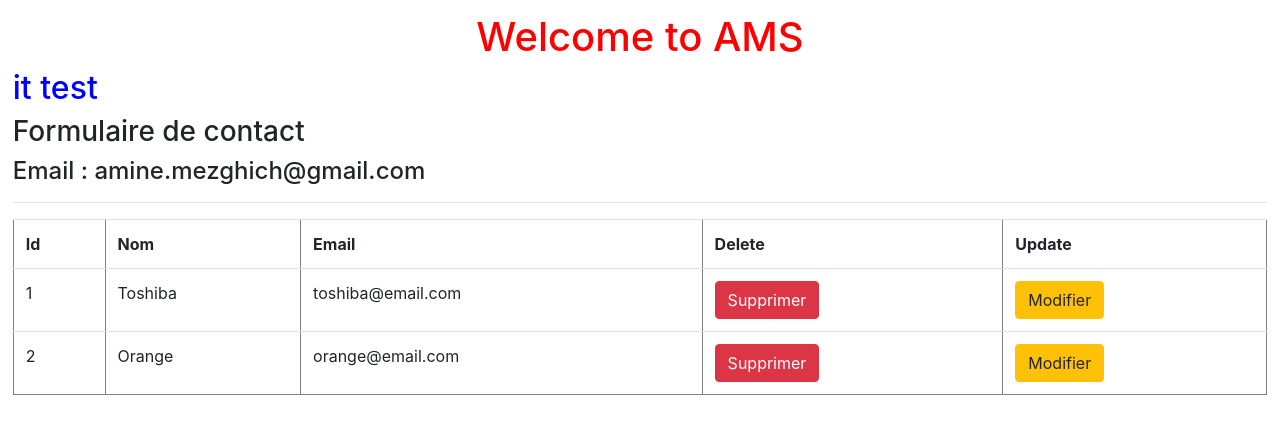
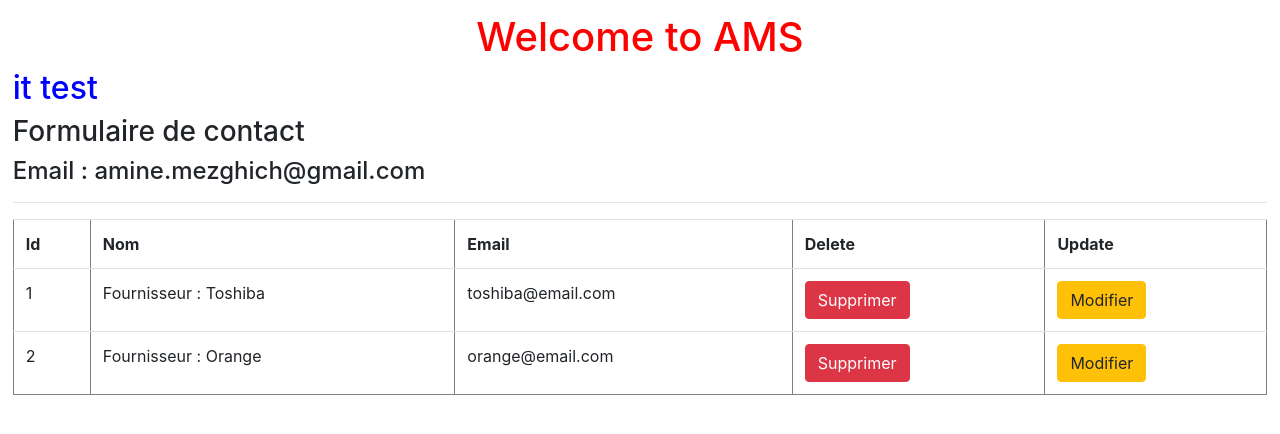
Before and after one commit to MezghichGit/angular_frontend, an Angular app: page / in a window 1280 px wide. Shown: the top 434 px of the page. Built offline with nearby package versions, Linux system fonts and the light colour scheme.

Commit message:
creation d'un pipe

```diff
--- a/src/app/app-module.ts
+++ b/src/app/app-module.ts
@@ -6,13 +6,15 @@ import { App } from './app';
 import { Contact } from './contact/contact';
 import { Home } from './home/home';
 import { ListProviders } from './list-providers/list-providers';
+import { AddProviderPipe } from './pipes/add-provider-pipe';
 
 @NgModule({
   declarations: [
     App,
     Contact,
     Home,
-    ListProviders
+    ListProviders,
+    AddProviderPipe
   ],
   imports: [
     BrowserModule,
--- a/src/app/list-providers/list-providers.html
+++ b/src/app/list-providers/list-providers.html
@@ -8,14 +8,14 @@
   </tr>
   <tr>
     <td>1</td>
-    <td>Toshiba</td>
+    <td>{{"Toshiba" |addProvider}}</td>
     <td>toshiba&#64;email.com</td>
     <td><a class="btn btn-danger">Supprimer</a></td>
     <td><a class="btn btn-warning">Modifier</a></td>
   </tr>
   <tr>
     <td>2</td>
-    <td>Orange</td>
+    <td>{{"Orange" |addProvider}}</td>
     <td>orange&#64;email.com</td>
   <td><a class="btn btn-danger">Supprimer</a></td>
     <td><a class="btn btn-warning">Modifier</a></td>
--- /dev/null
+++ b/src/app/pipes/add-provider-pipe.ts
@@ -0,0 +1,13 @@
+import { Pipe, PipeTransform } from '@angular/core';
+
+@Pipe({
+  name: 'addProvider',
+  standalone: false
+})
+export class AddProviderPipe implements PipeTransform {
+
+  transform(value:string): string {
+    return "Fournisseur : "+value;
+  }
+
+}
```
Also changed, not shown: 1 other file (tests, documents, lock files or other folders).
